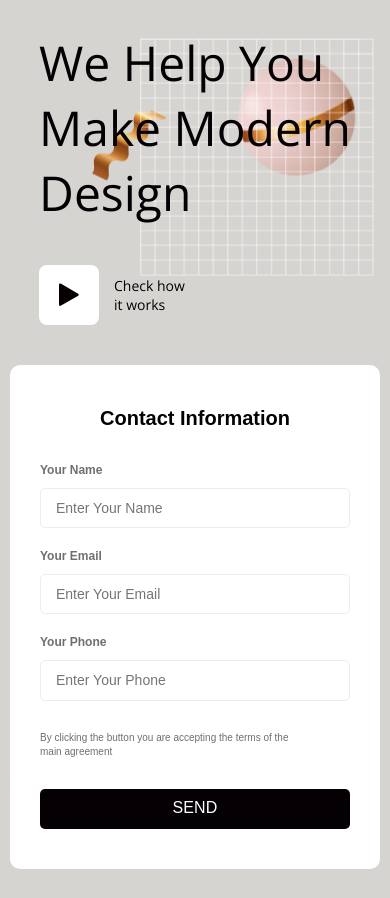
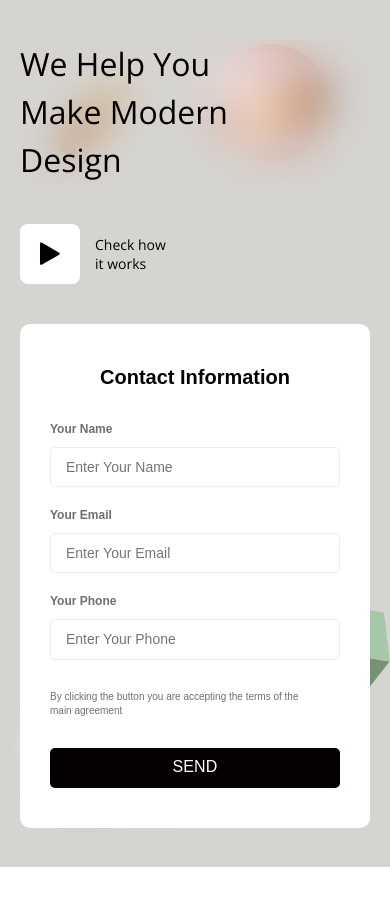
Before and after one commit to darynapf/landings, a React (Create React App) app: page / in a window 390 px wide. After the commit the page ends 867 px from the top, so only its background shows below. Built offline with nearby package versions, Linux system fonts and the light colour scheme.

Commit message:
responsive

```diff
--- a/src/components/DecorateElements/DecorateElements.module.scss
+++ b/src/components/DecorateElements/DecorateElements.module.scss
@@ -6,6 +6,10 @@
     top: 10%;
     left: 15%;
     animation: moveWave 3s alternate-reverse infinite;
+
+    @media screen and (max-width: 768px) {
+      animation: none;
+    }
   }
 
   &_circleRing {
@@ -13,6 +17,10 @@
     right: 15%;
     top: 5%;
     animation: moveCircleRing 2s alternate infinite;
+
+    @media screen and (max-width: 768px) {
+      animation: none;
+    }
   }
 
   &_cube {
@@ -20,6 +28,10 @@
     bottom: 20%;
     right: 0;
     animation: moveCube 5s alternate infinite;
+
+    @media screen and (max-width: 768px) {
+      animation: none;
+    }
   }
 
   &_circleDot {
@@ -28,6 +40,10 @@
     left: 4%;
     animation: moveCircleDot 7s alternate-reverse infinite;
     filter: blur(10px);
+
+    @media screen and (max-width: 768px) {
+      animation: none;
+    }
   }
 
   &_circle {
@@ -36,6 +52,10 @@
     left: 50%;
     animation: scale 7s alternate infinite;
     filter: blur(5px);
+
+    @media screen and (max-width: 768px) {
+      animation: none;
+    }
   }
 }
 
--- a/src/layouts/BubbleLayout/BubbleLayout.module.scss
+++ b/src/layouts/BubbleLayout/BubbleLayout.module.scss
@@ -37,10 +37,11 @@
     padding: 50px;
     gap: 40px;
     flex-direction: column;
+    align-items: flex-start;
   }
 
   @media screen and (max-width: 568px) {
-    padding: 10px;
+    padding: 20px;
   }
 }
 
@@ -50,6 +51,7 @@
   position: relative;
   gap: 40px;
   font-family: "Open Sans", sans-serif;
+  width: 100%;
 
   @supports not (gap: 40px) {
     & > *:not(:last-child) {
@@ -65,6 +67,17 @@
     color: rgb(var(--bubble-accent));
     max-width: 466px;
     text-transform: capitalize;
+
+    @media screen and (max-width: 568px) {
+      font-size: 32px;
+      line-height: 48px;
+      font-weight: 400;
+    }
+
+    @media screen and (max-width: 768px) {
+      backdrop-filter: blur(20px);
+      max-width: 100%;
+    }
   }
 
   &__buttons {
@@ -86,6 +99,11 @@
     left: 25%;
     top: -5%;
     animation: move infinite alternate 5s;
+
+    @media screen and (max-width: 768px) {
+      display: none;
+      animation: none;
+    }
   }
 
   .content__text {
--- a/src/widgets/ContactForm/ContactForm.module.scss
+++ b/src/widgets/ContactForm/ContactForm.module.scss
@@ -47,6 +47,10 @@
     gap: 20px;
     min-width: 250px;
 
+    @media screen and (max-width: 768px) {
+      min-width: 100%;
+    }
+
     @supports not (gap: 20px) {
       & > *:not(:last-child) {
         margin-bottom: 20px;
```
